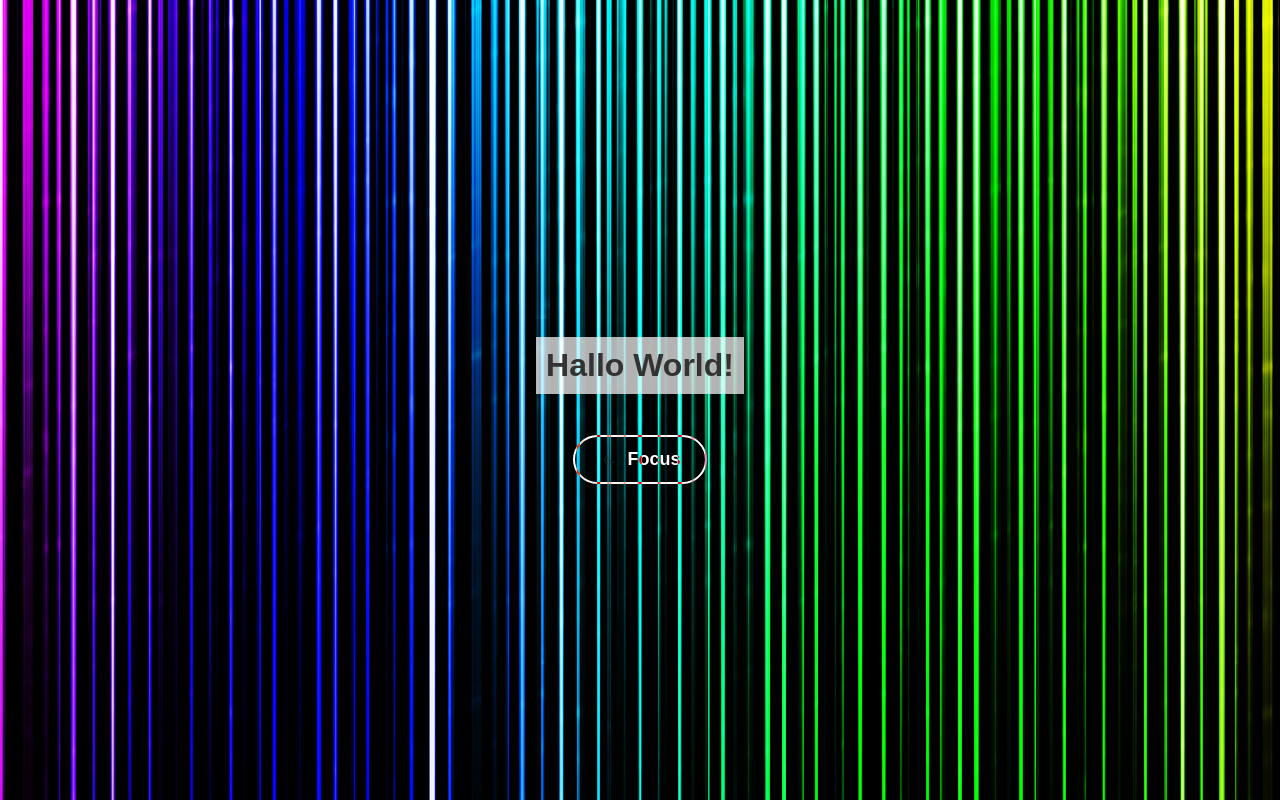
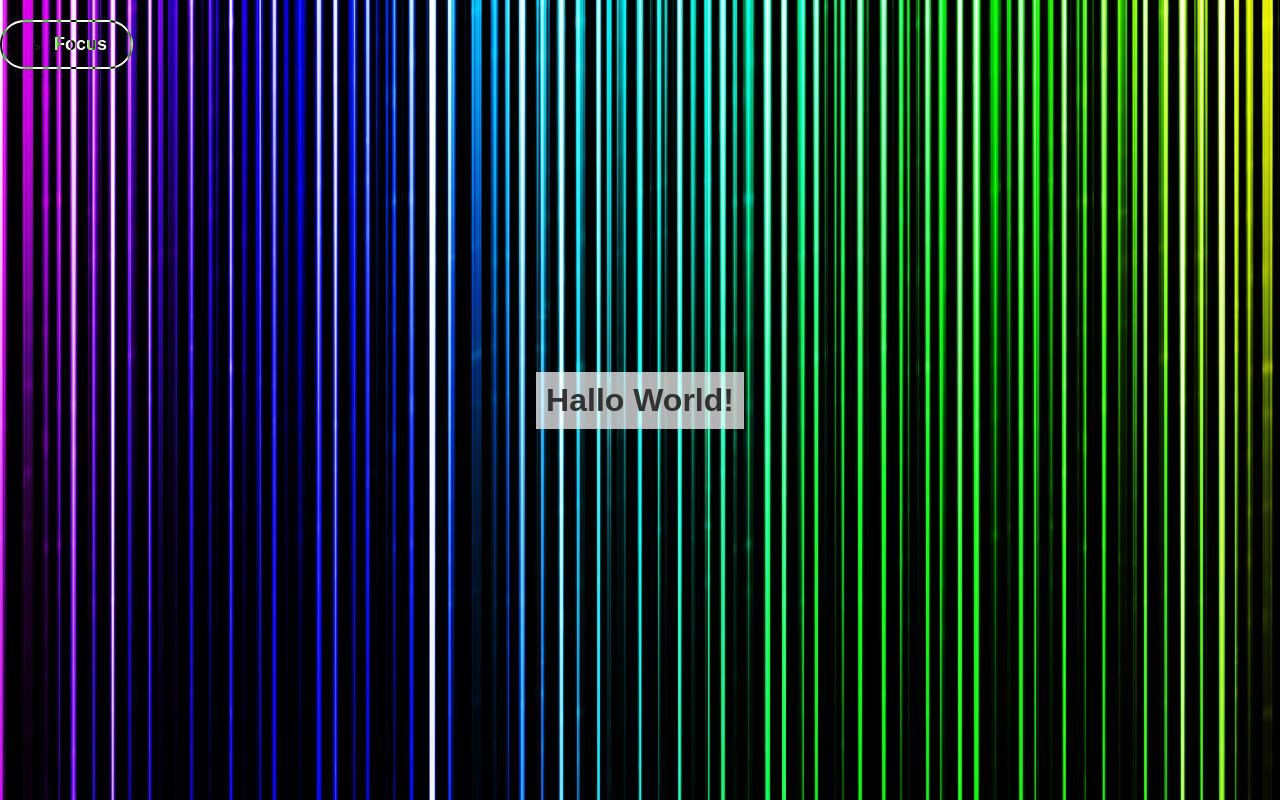
Before and after one commit to Stekz42/hallo-world-app, a React (Create React App) app: page / in a window 1280 px wide. Built offline with nearby package versions, Linux system fonts and the light colour scheme.

Commit message:
Update App.js

```diff
--- a/src/App.js
+++ b/src/App.js
@@ -1,10 +1,28 @@
+import { useState, useEffect } from 'react';
 import './App.css';
 
 function App() {
+  const [position, setPosition] = useState({ x: 0, y: 0 });
+
+  useEffect(() => {
+    const handleMouseMove = (e) => {
+      setPosition({ x: e.clientX - 75, y: e.clientY - 25 }); // 75 und 25 sind die Hälfte der Button-Größe
+    };
+
+    window.addEventListener('mousemove', handleMouseMove);
+
+    return () => {
+      window.removeEventListener('mousemove', handleMouseMove);
+    };
+  }, []);
+
   return (
     <div className="App">
       <h1>Hallo World!</h1>
-      <button className="blend-button">
+      <button
+        className="blend-button"
+        style={{ left: position.x, top: position.y, position: 'absolute' }}
+      >
         <img src="/moon.svg" alt="Moon Icon" className="button-icon" />
         Focus
       </button>
```
